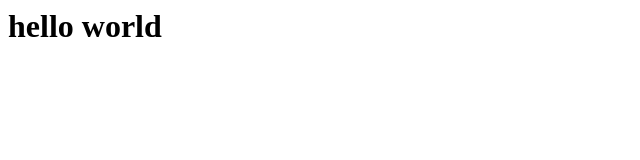
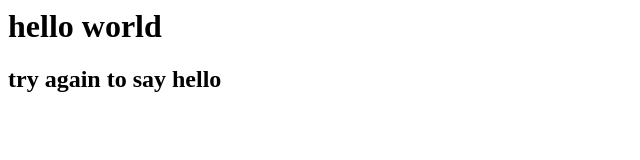
Before and after one commit to kjl2001/project_git, a plain HTML site: page index.html in a window 1280 px wide. Shown: the whole page, without its empty margins (0-640 px from the left). Drawn offline with Linux system fonts and the light colour scheme.

Commit message:
after revert again try again index commit

```diff
--- a/index.html
+++ b/index.html
@@ -1 +1,2 @@
 <h1>hello world</h1>
+<h2> try again to say hello </h2>
```
